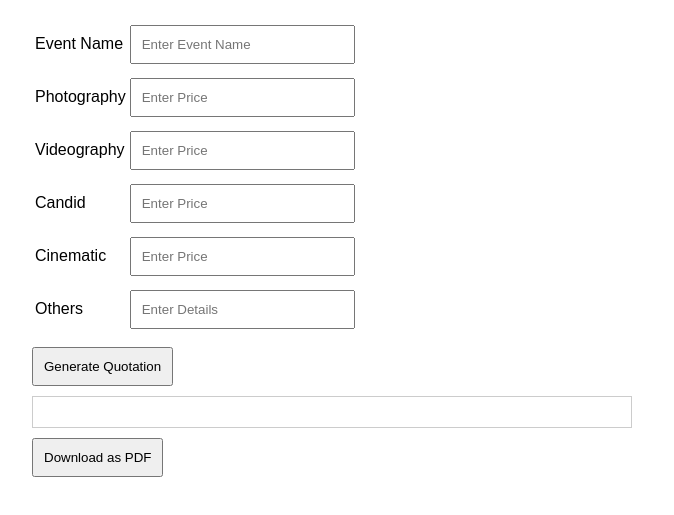
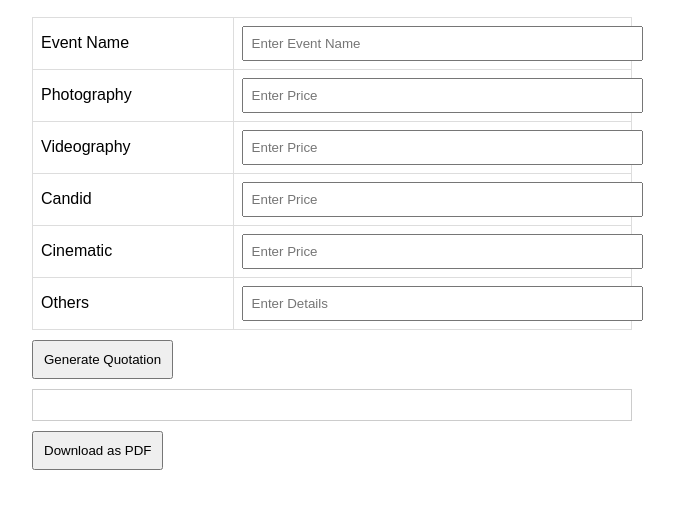
Before and after one commit to handsoncoaching/quotation-generator, a plain HTML site: page index.html in a window 1280 px wide. Shown: the part 79-594 px from the top of the page, without its empty margins (308-982 px from the left). Drawn offline with nearby package versions, Linux system fonts and the light colour scheme.

Commit message:
Update styles.css

```diff
--- a/styles.css
+++ b/styles.css
@@ -1,5 +1,7 @@
 body { font-family: Arial, sans-serif; padding: 20px; }
 .container { max-width: 600px; margin: auto; }
-input, textarea { width: 100%; margin: 5px 0; padding: 10px; }
+table { width: 100%; border-collapse: collapse; margin-top: 10px; }
+td { padding: 8px; border: 1px solid #ddd; }
+input { width: 100%; padding: 8px; }
 .quote-preview { border: 1px solid #ccc; padding: 15px; margin-top: 10px; }
 button { padding: 10px; margin-top: 10px; cursor: pointer; }
```
